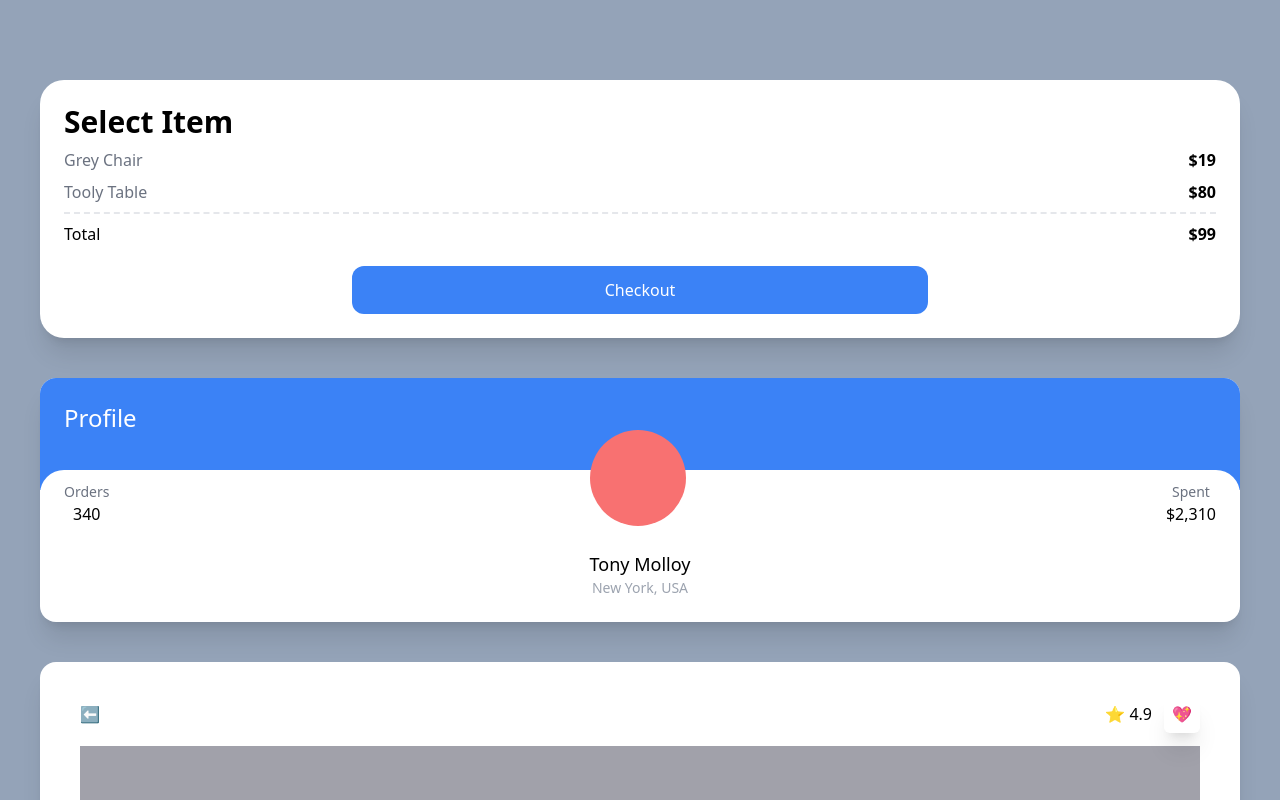
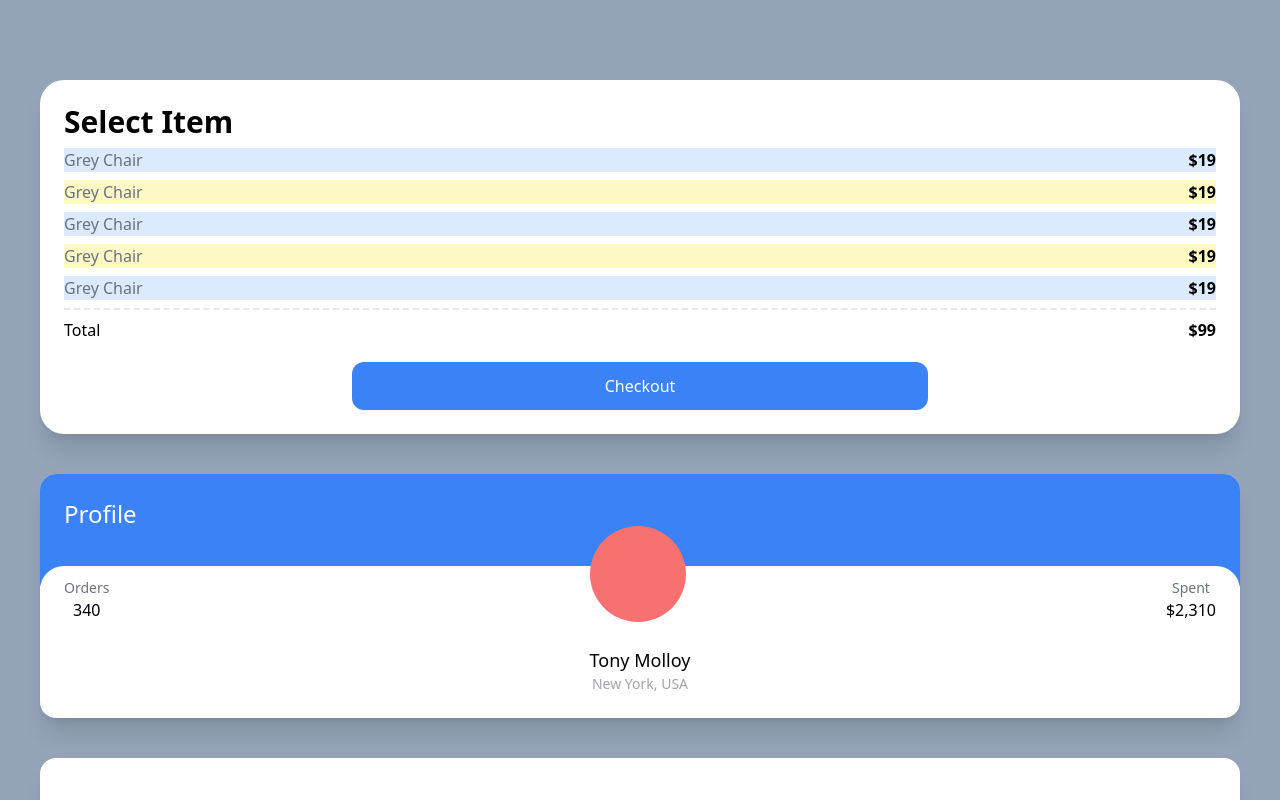
Before and after one commit to iMUngHee/carrot_clone, a Next.js app: page / in a window 1280 px wide. Shown: the top 800 px of the page. Built offline with nearby package versions, Linux system fonts and the light colour scheme.

Commit message:
[TEST] Test drive .2

```diff
--- a/pages/index.tsx
+++ b/pages/index.tsx
@@ -5,23 +5,32 @@ const Home: NextPage = () => {
     <div className="grid min-h-screen gap-10 bg-slate-400 py-20 px-10">
       <div className="rounded-3xl bg-white p-6 shadow-xl">
         <span className="text-3xl font-semibold">Select Item</span>
-        <div className="my-2 flex justify-between">
-          <span className="text-gray-500">Grey Chair</span>
-          <span className="font-semibold">$19</span>
-        </div>
-        <div className="my-2 flex justify-between">
-          <span className="text-gray-500">Tooly Table</span>
-          <span className="font-semibold">$80</span>
-        </div>
+        <ul>
+          {[1, 2, 3, 4, 5].map((i) => (
+            <div
+              key={i}
+              className="my-2 flex justify-between odd:bg-blue-100 even:bg-yellow-100"
+            >
+              <span className="text-gray-500">Grey Chair</span>
+              <span className="font-semibold">$19</span>
+            </div>
+          ))}
+        </ul>
         <div className="mt-2 flex justify-between border-t-2 border-dashed pt-2">
           <span>Total</span>
           <span className="font-semibold">$99</span>
         </div>
-        <div className="mx-auto mt-5 w-2/4 rounded-xl bg-blue-500 p-3 text-center text-white">
+        <button
+          className="
+          mx-auto mt-5 block w-2/4 rounded-xl bg-blue-500 p-3 text-center text-white
+          hover:bg-teal-500 hover:text-black
+          focus:bg-red-500 active:bg-yellow-500
+        "
+        >
           Checkout
-        </div>
+        </button>
       </div>
-      <div className="overflow-hidden rounded-2xl bg-white shadow-xl">
+      <div className="group overflow-hidden rounded-2xl bg-white shadow-xl">
         <div className="bg-blue-500 p-6 pb-14">
           <span className="text-2xl text-white">Profile</span>
         </div>
@@ -31,7 +40,7 @@ const Home: NextPage = () => {
               <span className="text-sm text-gray-500">Orders</span>
               <span className="font-medium">340</span>
             </div>
-            <div className="h-24 w-24 rounded-full bg-red-400" />
+            <div className="h-24 w-24 rounded-full bg-red-400 transition-colors group-hover:bg-green-400" />
             <div className="flex flex-col items-center">
               <span className="text-sm text-gray-500">Spent</span>
               <span className="font-medium">$2,310</span>
@@ -57,9 +66,9 @@ const Home: NextPage = () => {
           <span className="text-xs text-gray-500">Chair</span>
           <div className="mt-3 mb-5 flex items-center justify-between">
             <div className="space-x-2">
-              <button className="h-5 w-5 rounded-full bg-yellow-500" />
-              <button className="h-5 w-5 rounded-full bg-indigo-500" />
-              <button className="h-5 w-5 rounded-full bg-teal-500" />
+              <button className="h-5 w-5 rounded-full bg-yellow-500 ring-yellow-500 ring-offset-2 transition focus:ring-2" />
+              <button className="h-5 w-5 rounded-full bg-indigo-500 ring-indigo-500 ring-offset-2 transition focus:ring-2" />
+              <button className="h-5 w-5 rounded-full bg-teal-500 ring-teal-500 ring-offset-2 transition focus:ring-2" />
             </div>
             <div className="flex items-center space-x-5">
               <button className="flex aspect-square w-8 items-center justify-center rounded-lg bg-blue-200 p-1.5 text-xl text-gray-500">
```
